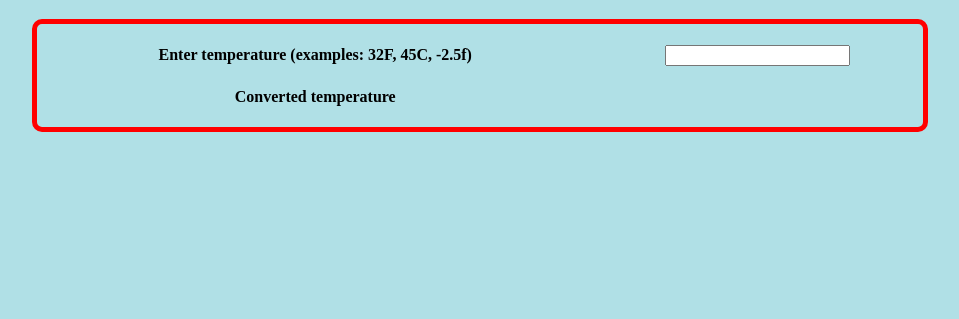
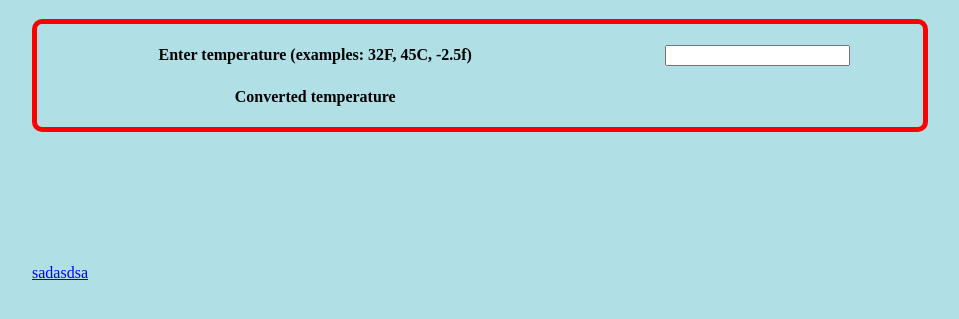
Before and after one commit to ctc87/cambio_temperatura, a website: page index.html in a window 1280 px wide. Shown: the part 61-380 px from the top of the page, without its empty margins (160-1119 px from the left). Drawn offline with Linux system fonts and the light colour scheme.

Commit message:
Update index.html

```diff
--- a/index.html
+++ b/index.html
@@ -56,5 +56,6 @@
 	<img src="img/thermometer.png">
       </div>
     </div>
-  </body>
+    <a href="google.es">sadasdsa</a>
+    </body>
 </html>
```
